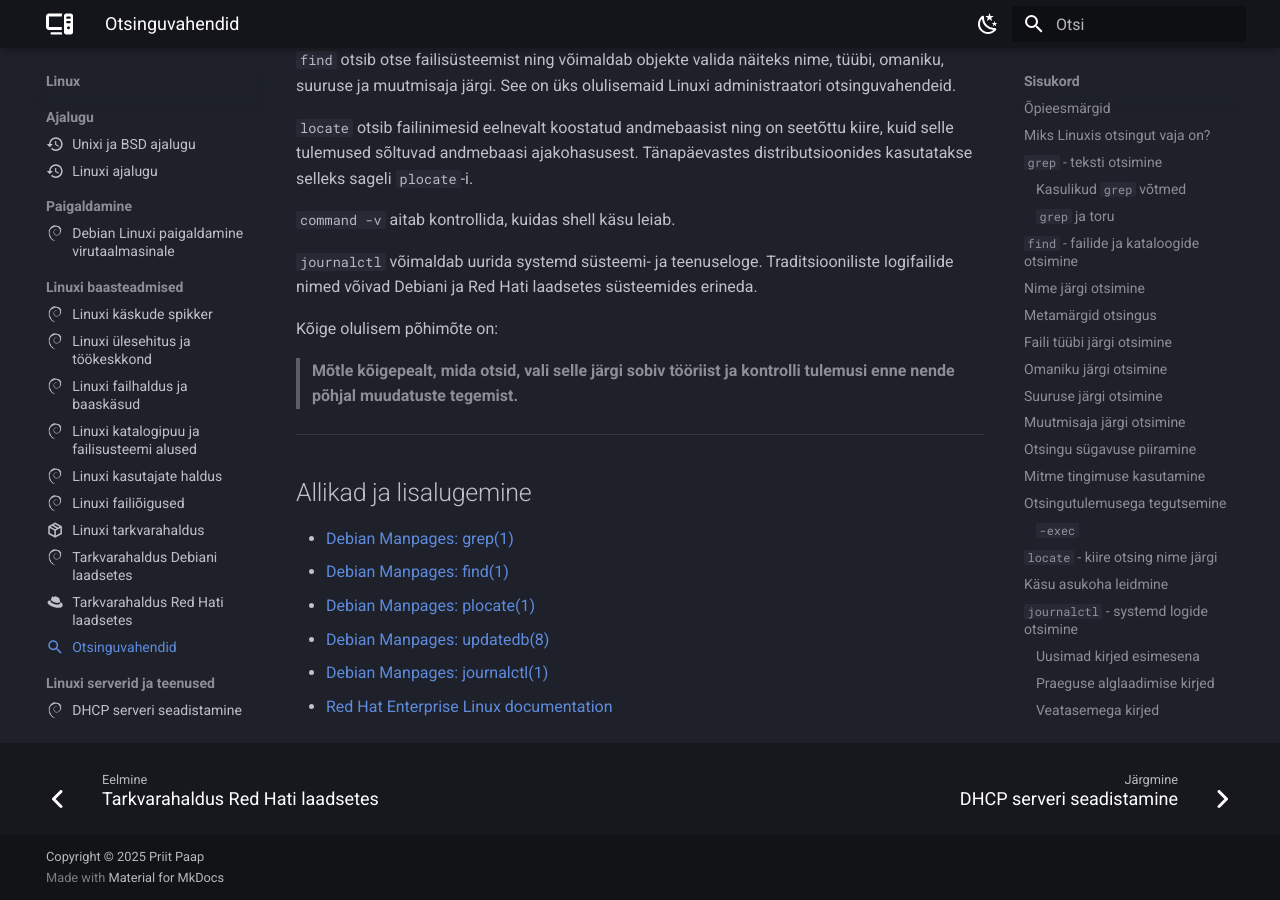
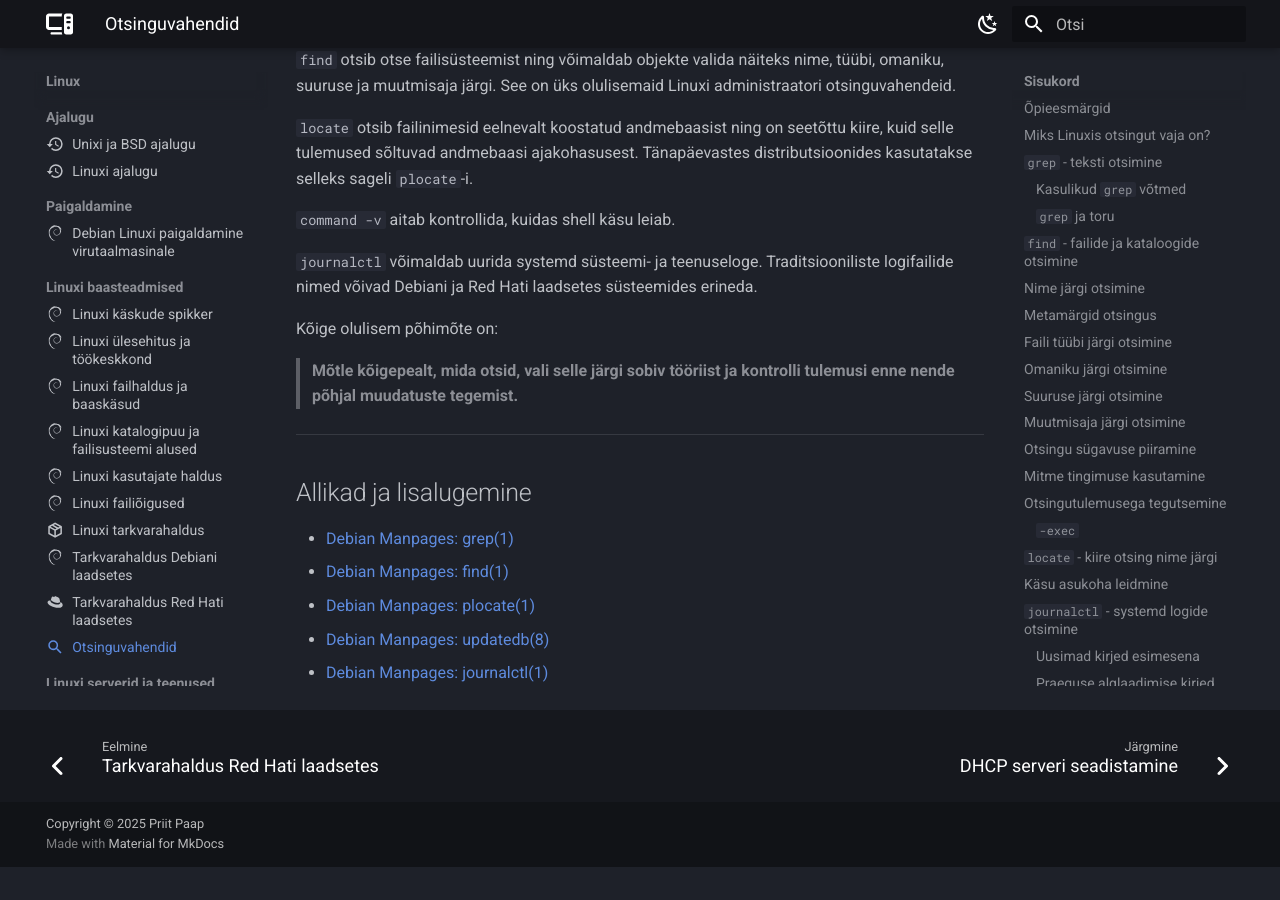
Before and after one commit to priitpaap/priitpaap.github.io, an MkDocs documentation site: the page built from docs/linux/otsinguvahendid.md, in a window 1280 px wide and 900 px high, scrolled down 20245 px. Built offline with MkDocs 1.6.1 and Material for MkDocs 9.7.7, drawn with Linux system fonts in a browser that asks for light colours; after the commit the page ends 21112 px from its top, so only the background shows below that.

Commit message:
Uuendatud otsinguvahendid.md

```diff
--- a/docs/linux/otsinguvahendid.md
+++ b/docs/linux/otsinguvahendid.md
@@ -854,4 +854,3 @@ Kõige olulisem põhimõte on:
 - [Debian Manpages: plocate(1)](https://manpages.debian.org/stable/plocate/plocate.1.en.html){ target="_blank" rel="noopener" }
 - [Debian Manpages: updatedb(8)](https://manpages.debian.org/stable/plocate/updatedb.8.en.html){ target="_blank" rel="noopener" }
 - [Debian Manpages: journalctl(1)](https://manpages.debian.org/stable/systemd/journalctl.1.en.html){ target="_blank" rel="noopener" }
-- [Red Hat Enterprise Linux documentation](https://docs.redhat.com/en/documentation/red_hat_enterprise_linux/){ target="_blank" rel="noopener" }
```
